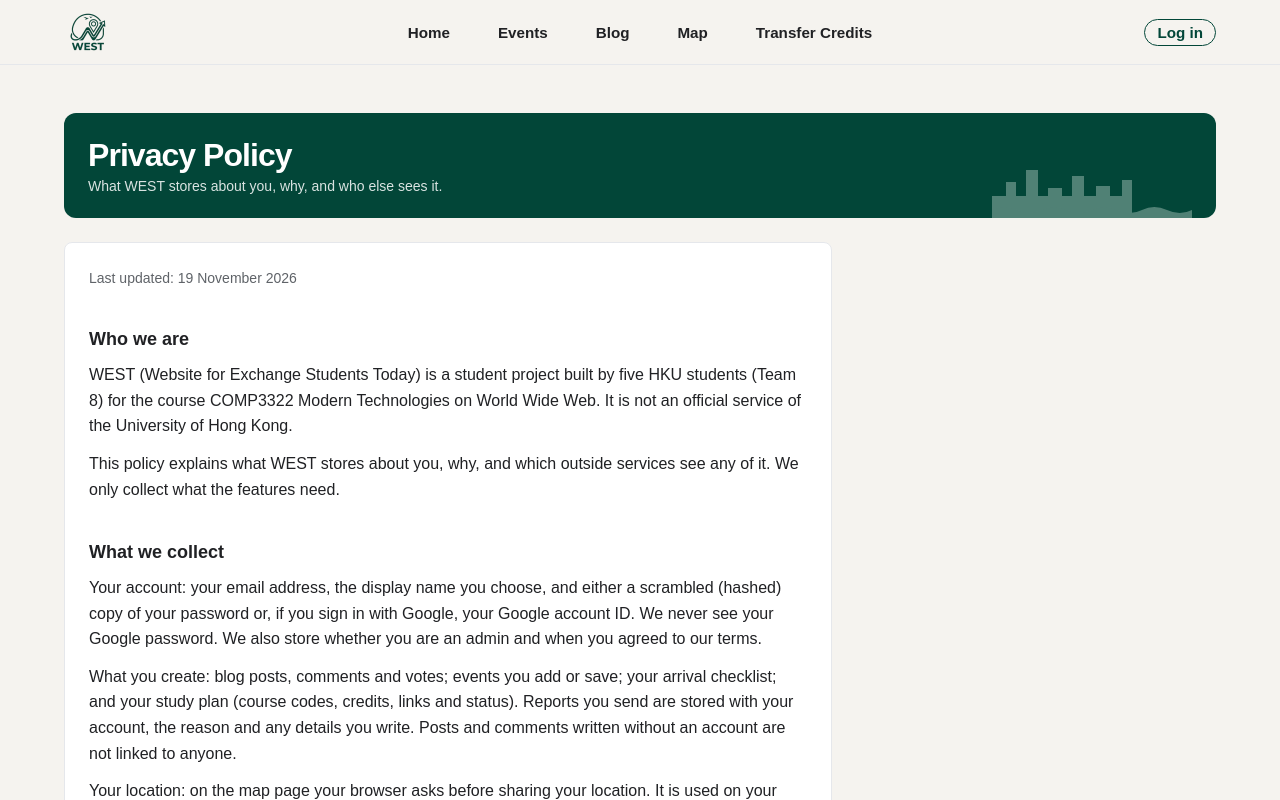
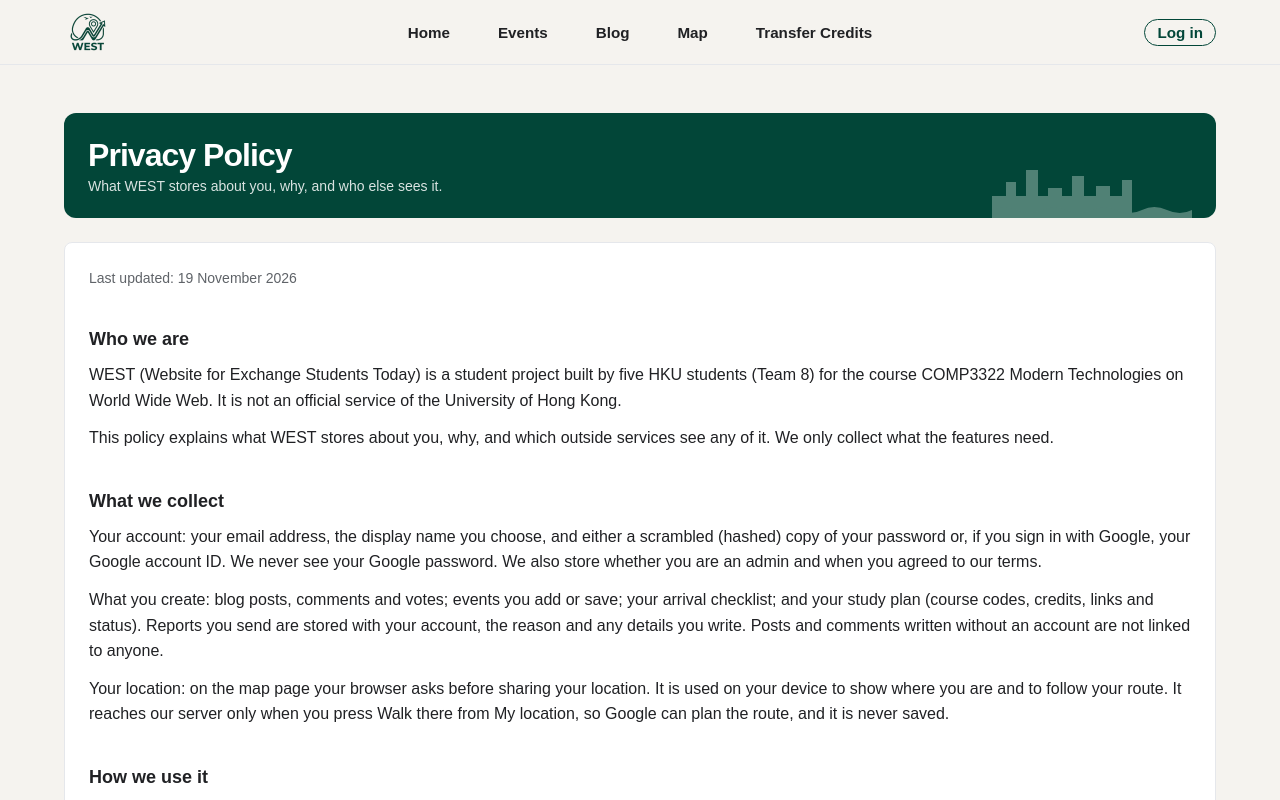
Before and after one commit to riggautam/Team8_COMP3322_GroupProject, a React (Vite) app in the folder frontend/: page /privacy in a window 1280 px wide. Built offline with nearby package versions, Linux system fonts and the light colour scheme; no server answers.

Commit message:
Fix info page width

```diff
--- a/frontend/src/pages/legal/InfoPage.css
+++ b/frontend/src/pages/legal/InfoPage.css
@@ -13,7 +13,6 @@
 .info-card {
   display: grid;
   gap: 1.5rem;
-  max-width: 48rem;
   padding: 1.5rem;
   border: 0.0625rem solid var(--color-border);
   border-radius: 0.5rem;
```
